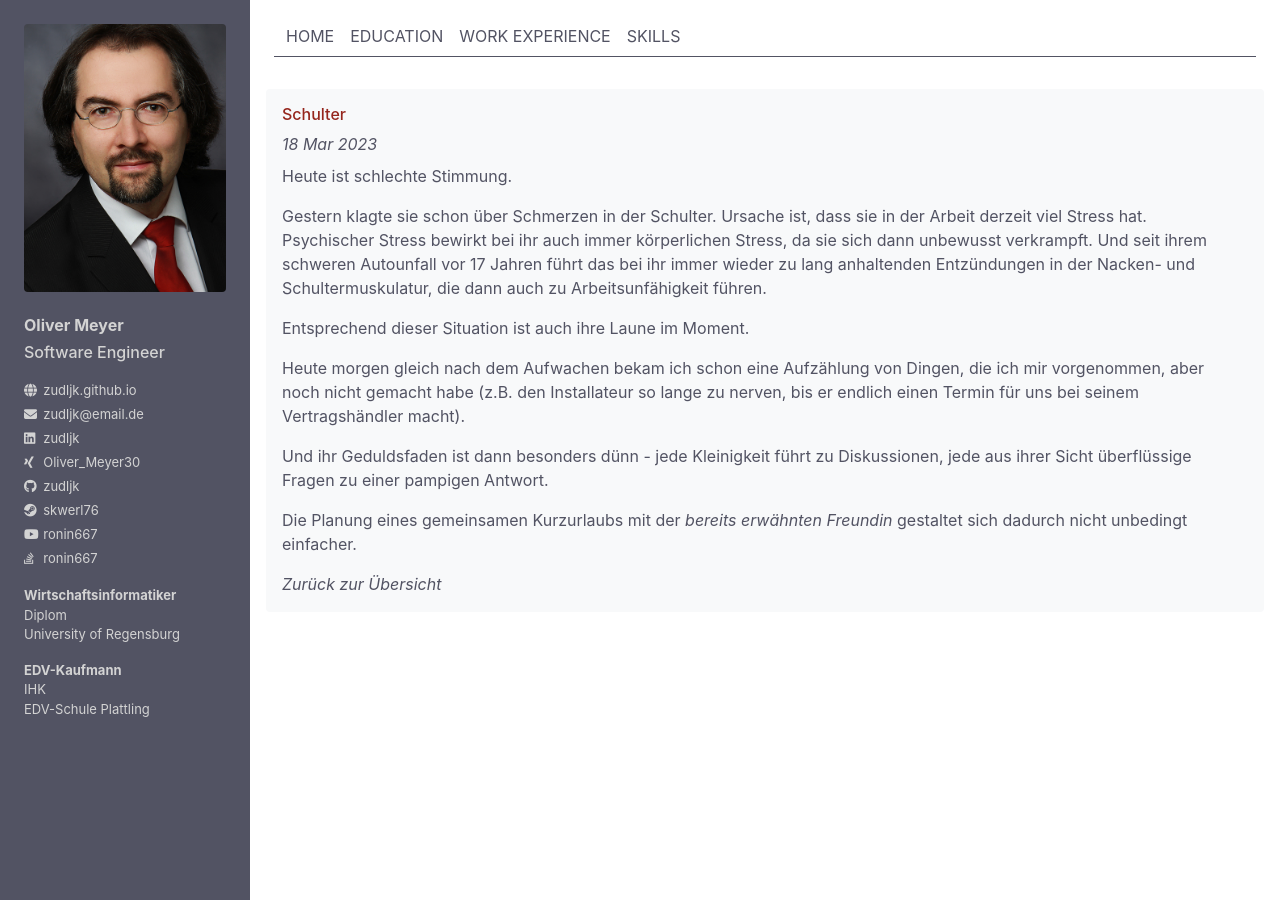
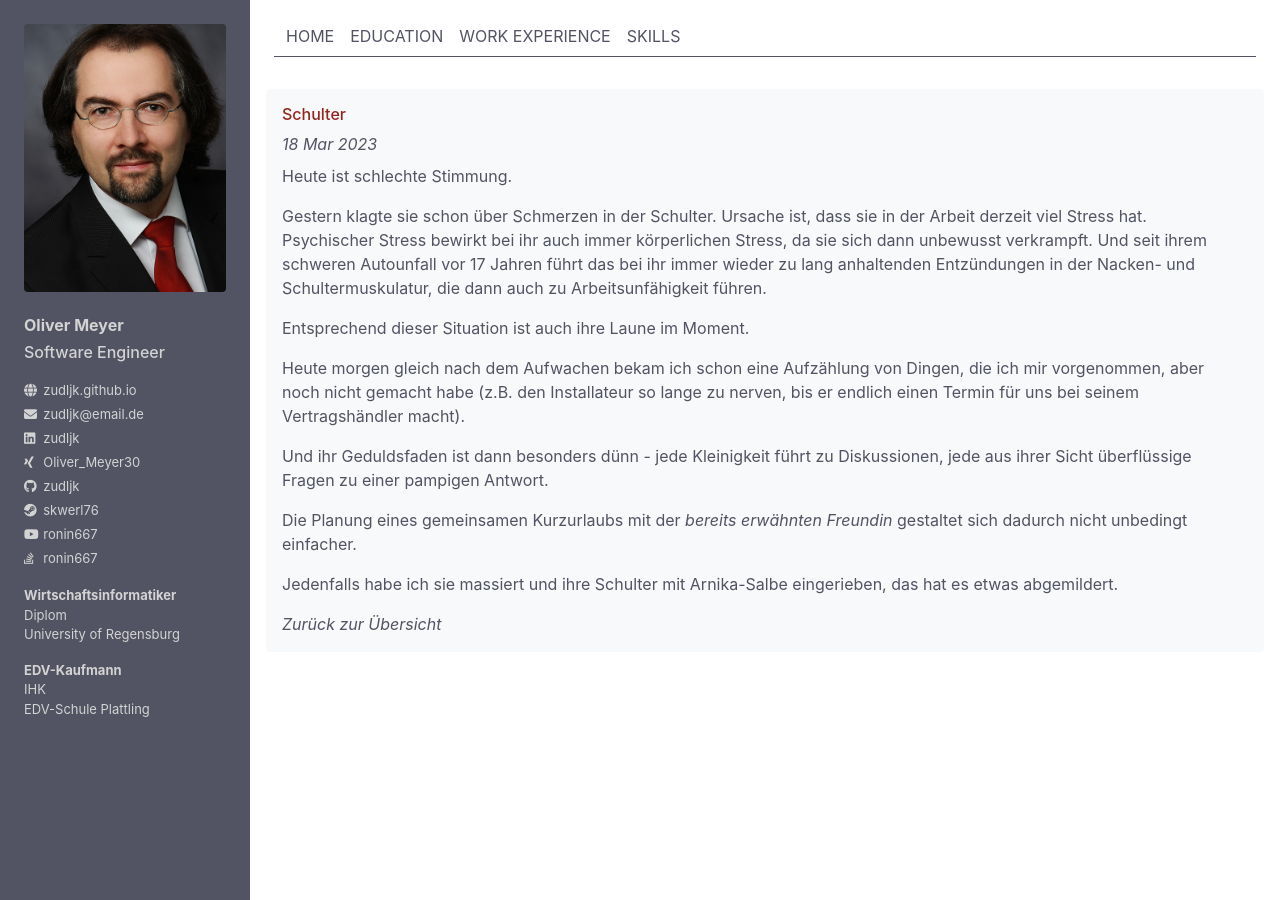
Before and after one commit to zudljk/zudljk.github.io, a Jekyll site: the page built from _posts/2023-03-18-Schulter.md, in a window 1280 px wide. Built offline with Jekyll 4.4.1, drawn with Linux system fonts in a browser that asks for light colours; nearby versions of some CDN libraries.

Commit message:
Update 2023-03-18-Schulter.md

```diff
--- a/_posts/2023-03-18-Schulter.md
+++ b/_posts/2023-03-18-Schulter.md
@@ -16,3 +16,5 @@ Heute morgen gleich nach dem Aufwachen bekam ich schon eine Aufzählung von Ding
 Und ihr Geduldsfaden ist dann besonders dünn - jede Kleinigkeit führt zu Diskussionen, jede aus ihrer Sicht überflüssige Fragen zu einer pampigen Antwort.
 
 Die Planung eines gemeinsamen Kurzurlaubs mit der *[bereits erwähnten Freundin](../15/Wurst.md)* gestaltet sich dadurch nicht unbedingt einfacher.
+
+Jedenfalls habe ich sie massiert und ihre Schulter mit Arnika-Salbe eingerieben, das hat es etwas abgemildert.
```
